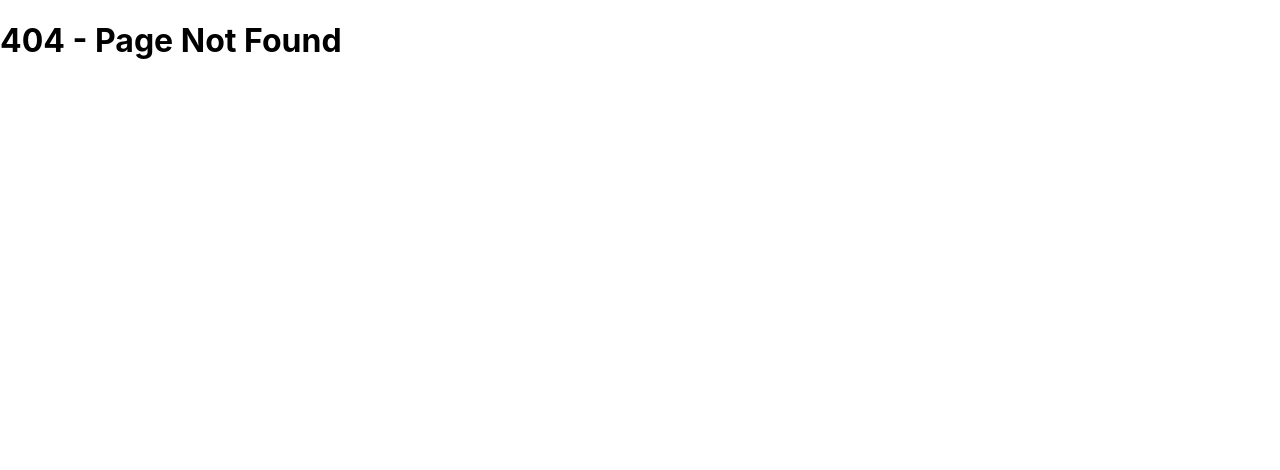
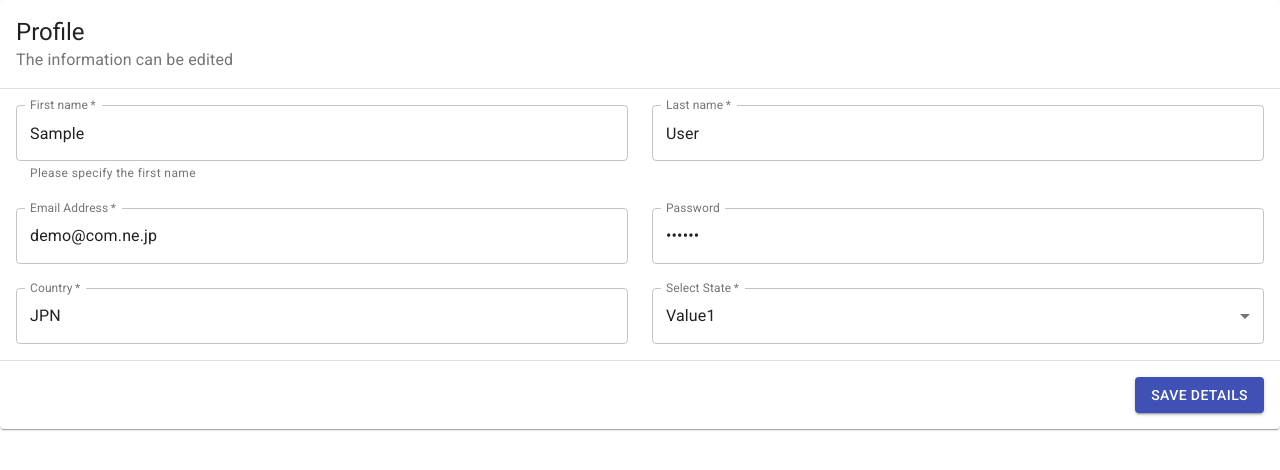
Before and after one commit to script-lab/provider-front-end, a Next.js app: page /accounts/ProfileDetails in a window 1280 px wide. Before the commit this address had no page. Shown: the top 470 px of the page. Built offline with nearby package versions, Linux system fonts and the light colour scheme.

Commit message:
[add] プロフィールの詳細セクションを作成
ユーザーに関する詳細データを確認・編集するセクションを追加した。

```diff
--- /dev/null
+++ b/pages/accounts/ProfileDetails.js
@@ -0,0 +1,193 @@
+import { useState } from 'react';
+import {
+  Box,
+  Button,
+  Card,
+  CardContent,
+  CardHeader,
+  Divider,
+  Grid,
+  TextField
+} from '@material-ui/core';
+
+
+const states = [
+  {
+    value: 'Value1',
+    label: 'Value1'
+  },
+  {
+    value: 'Value2',
+    label: 'Value2'
+  },
+  {
+    value: 'Value3',
+    label: 'Value3'
+  }
+];
+
+
+const ProfileDetails = (props) => {
+  const [values, setValues] = useState({
+    firstName: 'Sample',
+    lastName: 'User',
+    email: 'demo@com.ne.jp',
+    password: "xxyyzz",
+    state: 'value1',
+    country: 'JPN'
+  });
+
+  const handleChange = (event) => {
+    setValues({
+      ...values,
+      [event.target.name]: event.target.value
+    });
+  };
+
+  return (
+    <form
+      autoComplete="off"
+      noValidate
+      {...props}
+    >
+      <Card>
+        <CardHeader
+          subheader="The information can be edited"
+          title="Profile"
+        />
+        <Divider />
+        <CardContent>
+          <Grid
+            container
+            spacing={3}
+          >
+            <Grid
+              item
+              md={6}
+              xs={12}
+            >
+              <TextField
+                fullWidth
+                helperText="Please specify the first name"
+                label="First name"
+                name="firstName"
+                onChange={handleChange}
+                required
+                value={values.firstName}
+                variant="outlined"
+              />
+            </Grid>
+
+            <Grid
+              item
+              md={6}
+              xs={12}
+            >
+              <TextField
+                fullWidth
+                label="Last name"
+                name="lastName"
+                onChange={handleChange}
+                required
+                value={values.lastName}
+                variant="outlined"
+              />
+            </Grid>
+
+            <Grid
+              item
+              md={6}
+              xs={12}
+            >
+              <TextField
+                fullWidth
+                label="Email Address"
+                name="email"
+                onChange={handleChange}
+                required
+                value={values.email}
+                variant="outlined"
+              />
+            </Grid>
+
+            <Grid
+              item
+              md={6}
+              xs={12}
+            >
+              <TextField
+                fullWidth
+                label="Password"
+                name="password"
+                onChange={handleChange}
+                type="password"
+                value={values.password}
+                variant="outlined"
+              />
+            </Grid>
+
+            <Grid
+              item
+              md={6}
+              xs={12}
+            >
+              <TextField
+                fullWidth
+                label="Country"
+                name="country"
+                onChange={handleChange}
+                required
+                value={values.country}
+                variant="outlined"
+              />
+            </Grid>
+
+            <Grid
+              item
+              md={6}
+              xs={12}
+            >
+              <TextField
+                fullWidth
+                label="Select State"
+                name="state"
+                onChange={handleChange}
+                required
+                select
+                SelectProps={{ native: true }}
+                value={values.state}
+                variant="outlined"
+              >
+                {states.map((option) => (
+                  <option
+                    key={option.value}
+                    value={option.value}
+                  >
+                    {option.label}
+                  </option>
+                ))}
+              </TextField>
+            </Grid>
+          </Grid>
+        </CardContent>
+
+        <Divider />
+        <Box
+          display='flex'
+          justifyContent='flex-end'
+          p={2}
+        >
+          <Button
+            color="primary"
+            variant="contained"
+          >
+            Save details
+          </Button>
+        </Box>
+      </Card>
+    </form>
+  );
+};
+
+
+export default ProfileDetails;
```
